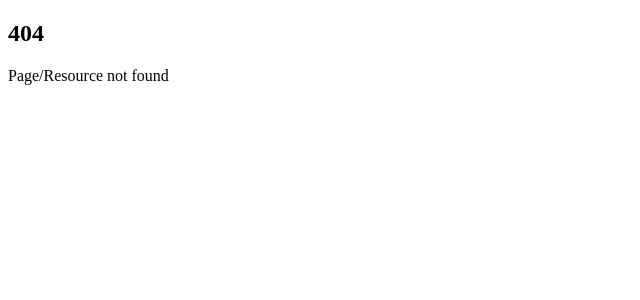
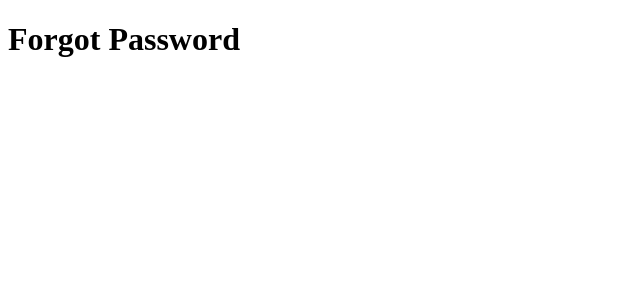
Before and after one commit to gitongatonny/nextjs-101, a Next.js app: page /forgot-password in a window 1280 px wide. Before the commit this address had no page. Shown: the top 300 px of the page, without its empty margins (0-640 px from the left). Built offline with nearby package versions, Linux system fonts and the light colour scheme.

Commit message:
route groups

```diff
--- /dev/null
+++ b/src/app/(auth)/forgot-password/page.tsx
@@ -0,0 +1,5 @@
+export default function ForgotPassword() {
+    return (
+        <h1>Forgot Password</h1>
+    );
+}
--- /dev/null
+++ b/src/app/(auth)/login/page.tsx
@@ -0,0 +1,5 @@
+export default function Login() {
+    return(
+        <h1>Login</h1>
+    );
+}
--- /dev/null
+++ b/src/app/(auth)/register/page.tsx
@@ -0,0 +1,5 @@
+export default function Register() {
+    return (
+        <h1>Register</h1>
+    );
+}
```
